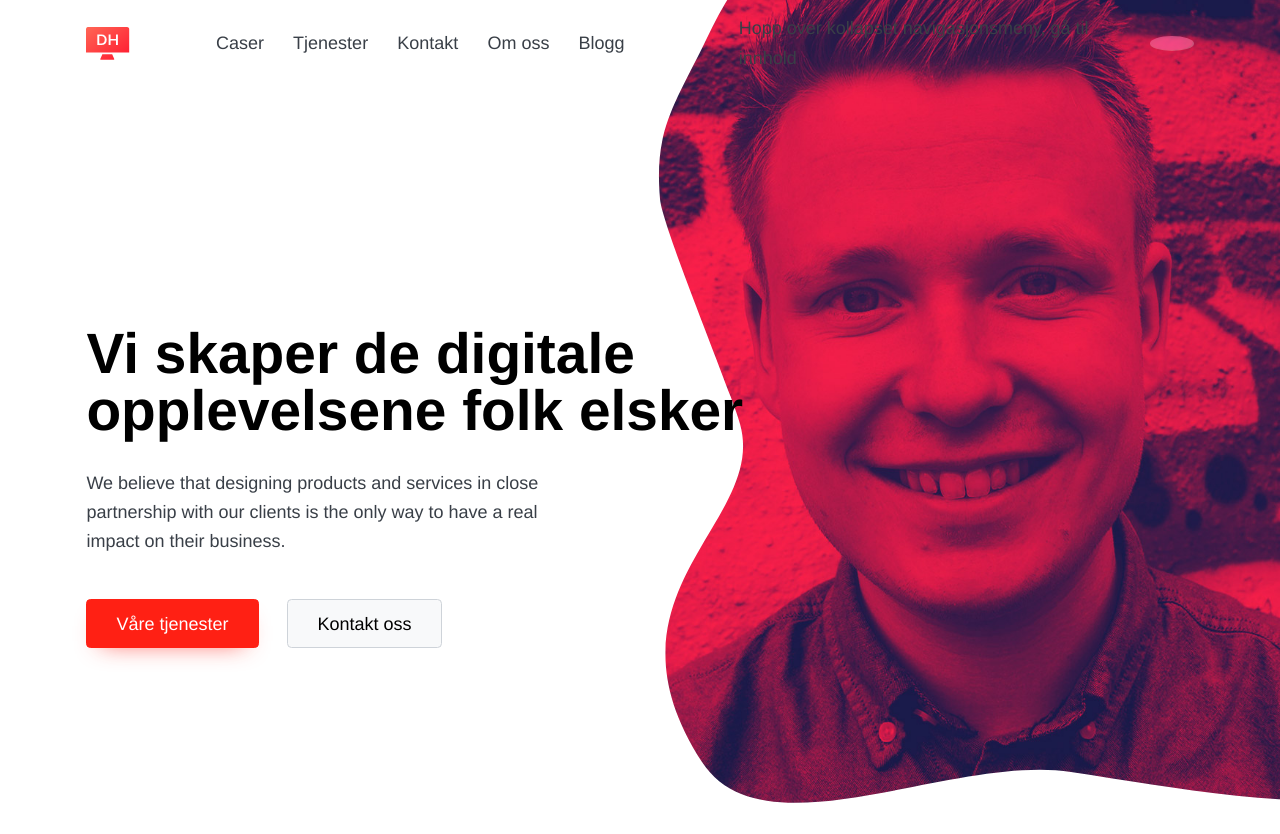
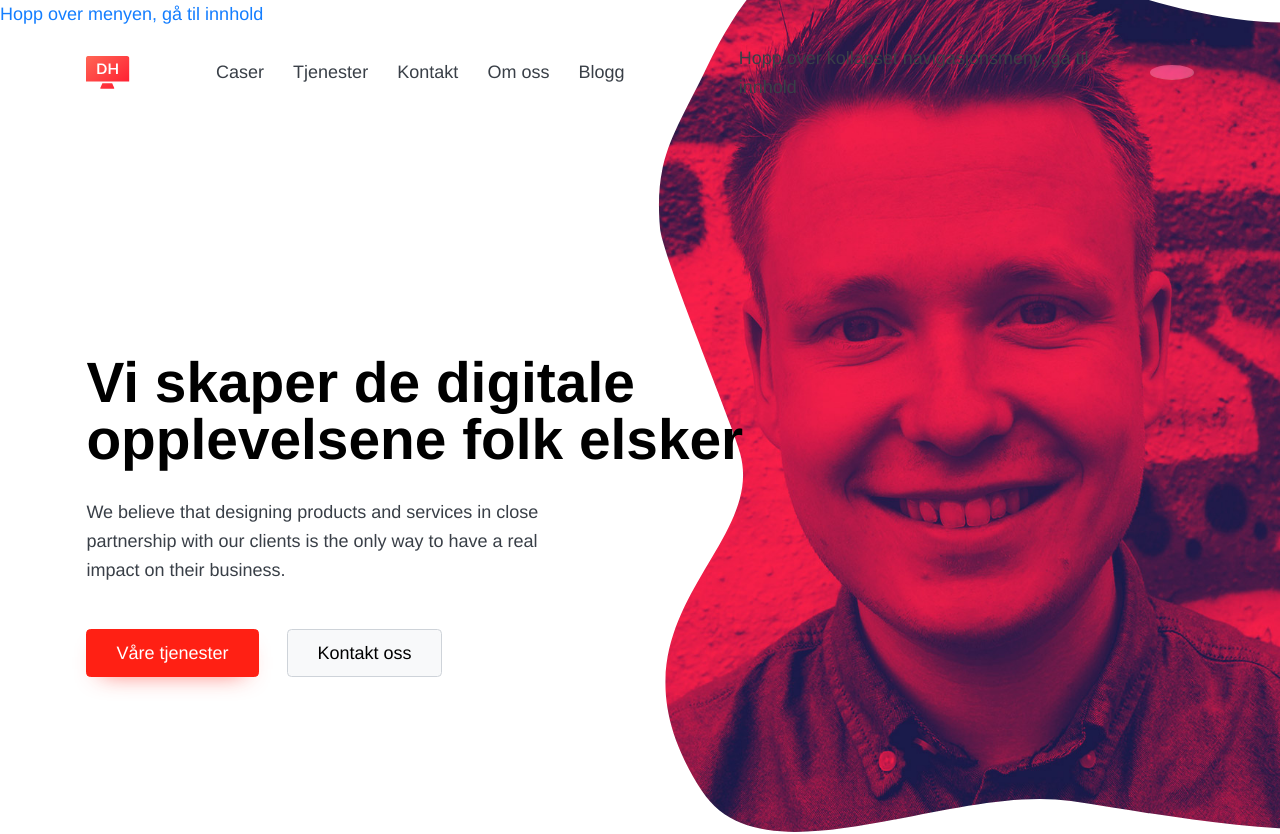
Before and after one commit to datahjelpen/datahjelpen.no, a Nuxt app: page / in a window 1280 px wide. Shown: the top 834 px of the page. Built offline with nearby package versions, Linux system fonts and the light colour scheme; no server answers.

Commit message:
Add a11y link for skipping navigation

```diff
--- a/layouts/default.vue
+++ b/layouts/default.vue
@@ -22,6 +22,9 @@
 </style>
 <template>
   <div>
+    <a class="visually-hidden" aria-hidden="false" href="#main">{{
+      $t('Hopp over menyen, gå til innhold')
+    }}</a>
     <NavigationBar id="main-nav" :class="$style.navigationBar">
       <nuxt-link slot="logo" :to="localePath('index')">
         <Logo />
@@ -51,7 +54,7 @@
       <!-- <nuxt-link slot="links" :to="switchLocalePath('nb')">🇳🇴</nuxt-link>
       <nuxt-link slot="links" :to="switchLocalePath('en')">🇬🇧</nuxt-link> -->
     </NavigationBar>
-    <main>
+    <main id="main">
       <nuxt />
     </main>
     <footer>
```
